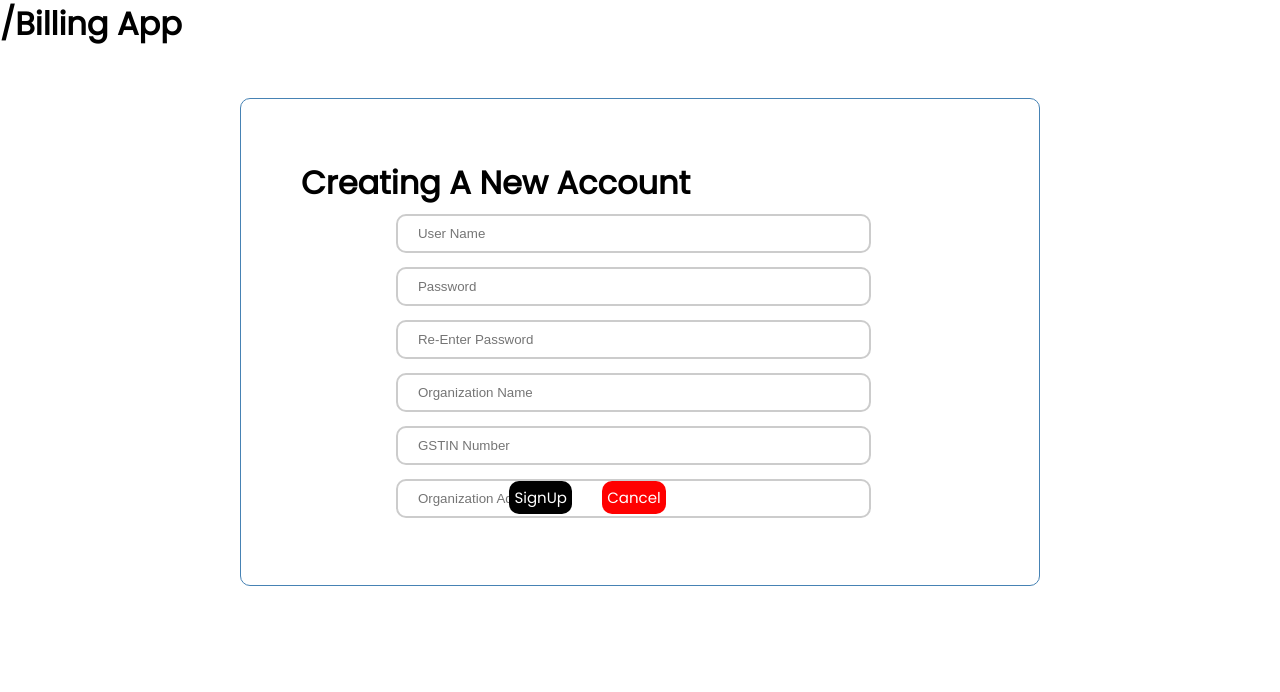
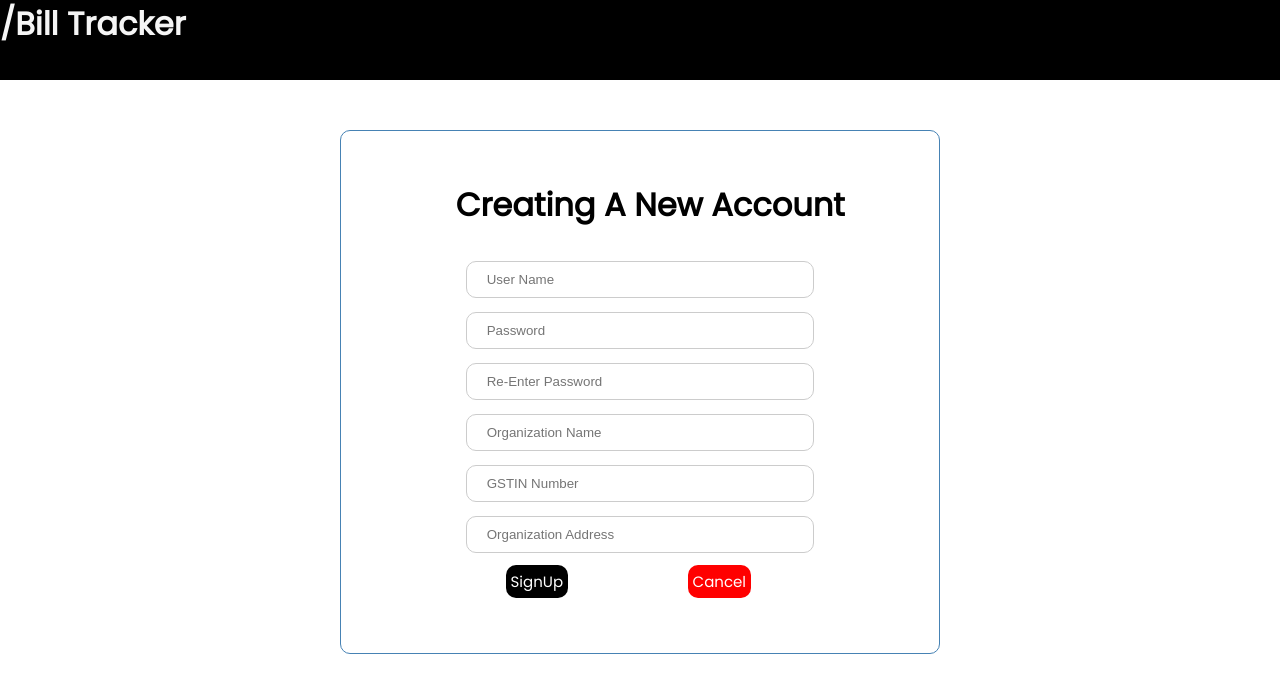
Before and after one commit to Nikhilnama18/Bill-Tracker, a Vue app in the folder front_end/: page /signup in a window 1280 px wide. Shown: the top 692 px of the page. Built offline with nearby package versions, Linux system fonts and the light colour scheme; the HTML template or start-up script is replaced by a standard one.

Commit message:
Updated CSS in Singup and Home Page

```diff
--- a/front_end/src/App.vue
+++ b/front_end/src/App.vue
@@ -1,14 +1,9 @@
 <template>
   <div>
-    <Header title="/Billing App" />
-    <!-- <UserCredentails @signin="login" v-if="showuser" /> -->
-    <!-- <Signup
-      @signup="signup"
-      v-if="showuser"
-      :title="showuser ? 'Signup' : 'Cancel'"
-    />
-    <NewUser @goBack="signup" @create="create" v-if="!showuser" /> -->
-    <router-view></router-view>
+    <div class="app">
+      <Header title="/Bill Tracker" />
+      <router-view></router-view>
+    </div>
   </div>
 </template>
 
@@ -69,9 +64,14 @@ export default {
 body {
   font-family: "Poppins", sans-serif;
 }
+
+.app {
+  position: static;
+  /* height: 1000vh;  */
+}
 .container {
   max-width: 700px;
-  margin: 10px ;
+  margin: 10px;
   overflow: auto;
   min-height: 300px;
   border: 1px solid steelblue;
--- a/front_end/src/components/Bill.vue
+++ b/front_end/src/components/Bill.vue
@@ -28,7 +28,11 @@
         alt="Edit Bill"
       >
         <i
-          :class="['fa', isUpdateClicked ? 'fa-times' : 'fa-pencil']"
+          :class="[
+            'pos-static',
+            'fa',
+            isUpdateClicked ? 'fa-times' : 'fa-pencil',
+          ]"
           aria-hidden="true"
         ></i>
       </button>
@@ -196,7 +200,7 @@ export default {
       isUpdateClicked: false,
       isMakePaymentClicked: false,
       updateAmmount: this.bill.ammount,
-    //   updateDueAmmount: this.bill.due_ammount,
+      //   updateDueAmmount: this.bill.due_ammount,
       paymentAmmount: 0,
       paymentIsGreater: false,
     };
@@ -226,7 +230,7 @@ export default {
             },
             body: JSON.stringify({
               ammount: parseInt(this.updateAmmount),
-            //   due_ammount: parseInt(this.updateDueAmmount),
+              //   due_ammount: parseInt(this.updateDueAmmount),
             }),
           }
         );
@@ -239,7 +243,7 @@ export default {
             // No dependencies on this event emit currently.
             this.$emit("update-bill", {
               ammount: parseInt(this.updateAmmount),
-            //   due_ammount: parseInt(this.updateDueAmmount),
+              //   due_ammount: parseInt(this.updateDueAmmount),
               b_id: this.bill.b_id,
             });
             // Update the bill in UI.
@@ -345,6 +349,7 @@ export default {
 <style scope>
 .bill {
   background: #f4f4f4;
+  margin-top: 15%;
   margin: 5px;
   overflow: hidden;
   min-height: 100px;
@@ -356,7 +361,6 @@ export default {
   position: relative;
 } */
 .edit-button {
-  position: relative;
   margin-right: 10px;
   overflow: hidden;
   border-radius: 8px;
@@ -365,7 +369,7 @@ export default {
 }
 
 .delete-button {
-  position: relative;
+  position: static;
   overflow: hidden;
   border-radius: 8px;
   cursor: pointer;
@@ -389,4 +393,8 @@ export default {
   border-radius: 10px;
   box-sizing: border-box;
 }
+
+.pos-static {
+  position: static;
+}
 </style>
--- a/front_end/src/components/Header.vue
+++ b/front_end/src/components/Header.vue
@@ -1,5 +1,5 @@
 <template>
-  <div >
+  <div class="navigation">
     <header>
       <h1>{{ title }}</h1>
     </header>
@@ -15,8 +15,12 @@ export default {
 </script>
 
 <style scoped>
-/* h1{
-  top: 1%;
-  position: fixed;
-} */
+.navigation {
+  position: sticky;
+  top: 0%;
+  margin: 0%;
+  color: whitesmoke;
+  background: black;
+  height: 10vh;
+}
 </style>
--- a/front_end/src/views/Bills.vue
+++ b/front_end/src/views/Bills.vue
@@ -43,7 +43,7 @@ export default {
   max-width: 600px;
   margin: 50px auto;
   overflow: auto;
-  min-height: 100px;
+  /* min-height: 100px; */
   border: 1px solid steelblue;
   padding: 50px;
   border-radius: 10px;
--- a/front_end/src/views/Home.vue
+++ b/front_end/src/views/Home.vue
@@ -5,11 +5,13 @@
       transcations.
     </h1>
 
-    <div class="containers">
+    <div class="box">
       <div class="userDetails">
         Already a member, click here to
+        <br />
         <router-link tag="h4" to="/login">
-          <Button title="Login" color="black" />
+          <button class="loginbtn">Login</button>
+          <!-- <Button title="Login" color="black" /> -->
         </router-link>
       </div>
 
@@ -17,8 +19,12 @@
         Not a member yet?
         <br />
         <router-link to="/signup">
-          <Button title="Signup" color="blue" />
+          <button class="loginbtn" :style="[{ background: 'blue' }]">
+            Signup
+          </button>
+          <!-- <Button title="Signup" color="blue" /> -->
         </router-link>
+        <br />
         its simple.
       </div>
     </div>
@@ -26,31 +32,44 @@
 </template>
 
 <script>
-import Button from "../components/Button.vue";
+// import Button from "../components/Button.vue";
 export default {
   name: "Home",
-  components: {
-    Button,
-  },
+  // components: {
+  //   Button,
+  // },
 };
 </script>
 
 <style scoped>
-
 .userDetails {
   background: #f4f4f4;
   margin: 5px;
   padding: 10px 20px;
-  cursor: pointer;
 }
-.containers {
+.box {
   max-width: 500px;
   margin: 30px auto;
   overflow: auto;
   min-height: 100px;
   border: 1px solid steelblue;
-  padding: 30px;
+  padding: 50px;
   border-radius: 10px;
-  position: relative;
+  position: static;
+}
+.loginbtn {
+  display: inline-block;
+  background: #000;
+  color: #fff;
+  border: none;
+  padding: 5px 5px;
+  margin: 5px;
+  border-radius: 5px;
+  cursor: pointer;
+  text-decoration: none;
+  font-size: 15px;
+  font-family: inherit;
+  position: static;
+  /* left: 138px; */
 }
 </style>
--- a/front_end/src/views/Signup.vue
+++ b/front_end/src/views/Signup.vue
@@ -1,11 +1,9 @@
 <template>
-  <div class="userDetails">
   <div class="containers">
     <h1 class="h1">Creating A New Account</h1>
-      <!-- UserName -->
-      <!-- <br /> -->
+    <br />
     <input
-        class="linkField"
+      class="textfields"
       v-model="u_name"
       type="text"
       id="u_name"
@@ -13,72 +11,59 @@
     />
     <br />
     <p v-if="validuser">Please Enter a Valid User Name</p>
-      <!-- Password -->
-      <!-- <br /> -->
     <input
-        class="linkField"
+      class="textfields"
       v-model="u_pwd"
       type="password"
       id="u_password1"
       placeholder="Password"
     />
     <br />
-      <!-- Re-Enter Password -->
-      <!-- <br /> -->
     <input
-        class="linkField"
+      class="textfields"
       v-model="u_re_pwd"
       type="password"
       id="u_password2"
       placeholder="Re-Enter Password"
     />
-      <br />
     <p v-if="wrongpwd">Password are not same</p>
     <p v-if="pwdlength">Password is weak</p>
     <p></p>
-      <!-- Organization Name -->
-      <!-- <br /> -->
     <input
-        class="linkField"
+      class="textfields"
       v-model="u_org_name"
       type="text"
       id="u_org_name"
       placeholder="Organization Name"
     />
     <br />
-      <!-- Organization GSTIN: -->
-      <!-- <br /> -->
     <input
-        class="linkField"
+      class="textfields"
       v-model="u_org_gst"
       type="text"
       id="u_org_gst"
       placeholder="GSTIN Number"
     />
     <br />
-      <!-- Organization Address -->
-      <!-- <br /> -->
     <input
-        class="linkField"
+      class="textfields"
       v-model="u_org_address"
       type="text"
       id="u_org_address"
       placeholder="Organization Address"
     />
+    <br />
     <button class="btns" @click="signup">SignUp</button>
-      <!-- <Button class="btns" @click="signup" title="SignUp" color="black" /> -->
     <router-link to="/" v-if="cancelclicked">
       <button
         class="btns"
         @click="cancel"
-          :style="[{ right: '37%' }, { background: 'red' }]"
+        :style="[{ left: '17px' }, { background: 'red' }]"
       >
         Cancel
       </button>
-        <!-- <Button @click="cancelclick" title="Cancel" color="red" /> -->
     </router-link>
     <router-link to="/login" v-if="usercreated">I</router-link>
-    </div>
   </div>
 </template>
 <script>
@@ -114,7 +99,17 @@ export default {
         this.pwdlength = true;
         return;
       }
-      console.log("IN signup");
+      if (
+        this.u_name === "" ||
+        this.u_pwd === "" ||
+        this.u_org_address === "" ||
+        this.u_org_gst === "" ||
+        this.u_org_name === "" ||
+        this.u_re_pwd === ""
+      ) {
+        alert("Please enter all details");
+        return;
+      }
       this.pwdlength = false;
       this.wrongpwd = false;
       this.validuser = false;
@@ -154,55 +149,49 @@ export default {
 </script>
 
 <style scoped>
-input {
-  top: 30%;
-  position: absolute;
+.containers {
+  max-width: 600px;
+  margin: 50px auto;
+  border: 1px solid steelblue;
+  padding: 10px;
+  border-radius: 10px;
+  position: static;
+  padding: 50px;
 }
 
 .h1 {
-  left: 30%;
-}
-p {
-  top: 50%;
-  left: 15%;
-  position: relative;
+  margin-left: 13%;
+  position: static;
 }
 
-.linkField {
+.textfields {
   width: 70%;
   top: 50%;
   left: 14%;
   padding: 10px 20px;
-  margin: 7px 0;
+  margin: 7px;
+  margin-left: 15%;
   display: inline-block;
-  border: 3x solid #ccc;
+  border: 1px solid #ccc;
   border-radius: 10px;
   box-sizing: border-box;
-  position: relative;
+  position: static;
 }
-.containers {
-  max-width: 800px;
-  margin: 50px auto;
-  overflow: auto;
-  min-height: 100px;
-  border: 1px solid steelblue;
-  padding: 60px;
-  border-radius: 10px;
-}
+
 .btns {
-  right: 40%;
-  top: 40%;
+  /* left: 169px; */
   display: inline-block;
   background: #000;
   color: #fff;
   border: none;
   padding: 5px 5px;
   margin: 5px;
+  margin-left: 23%;
   border-radius: 10px;
   cursor: pointer;
   text-decoration: none;
   font-size: 15px;
   font-family: inherit;
-  position: relative;
+  position: static;
 }
 </style>
```
Lines whose indentation alone changed are shown as unchanged.
